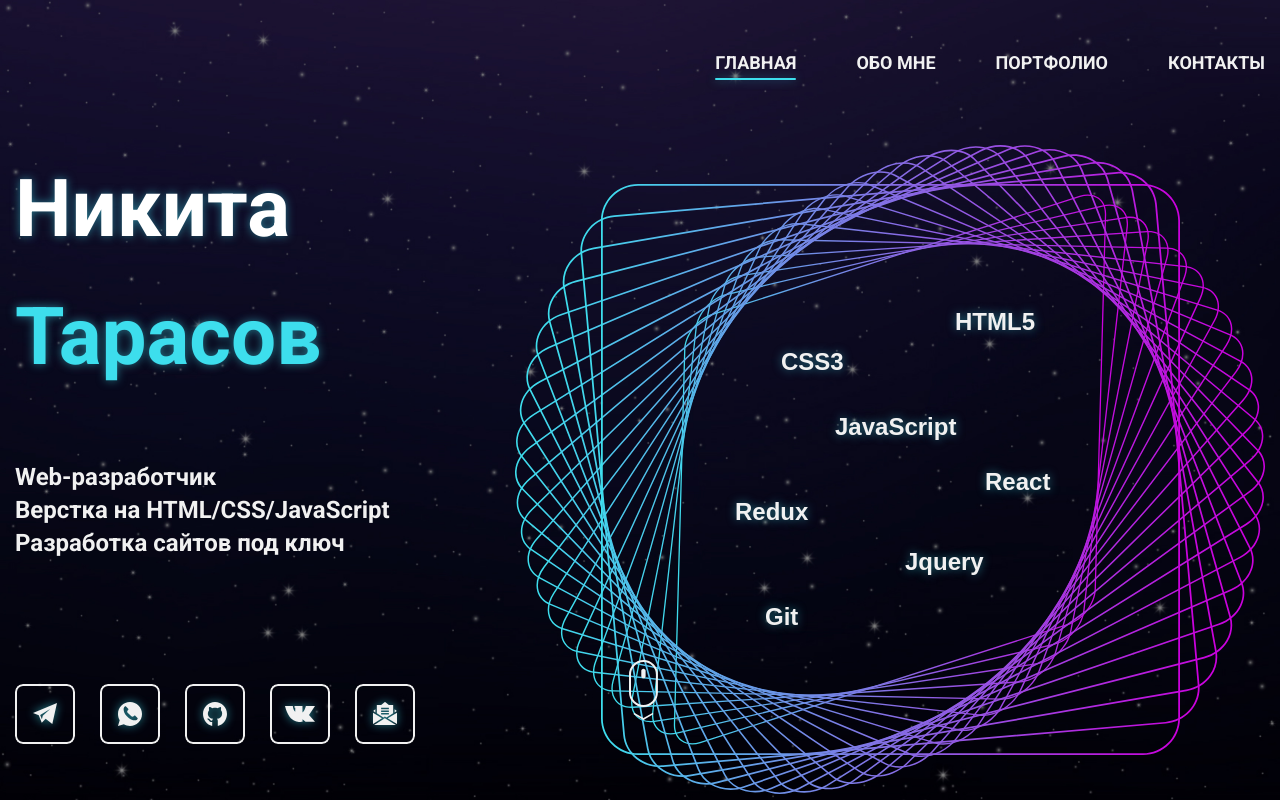
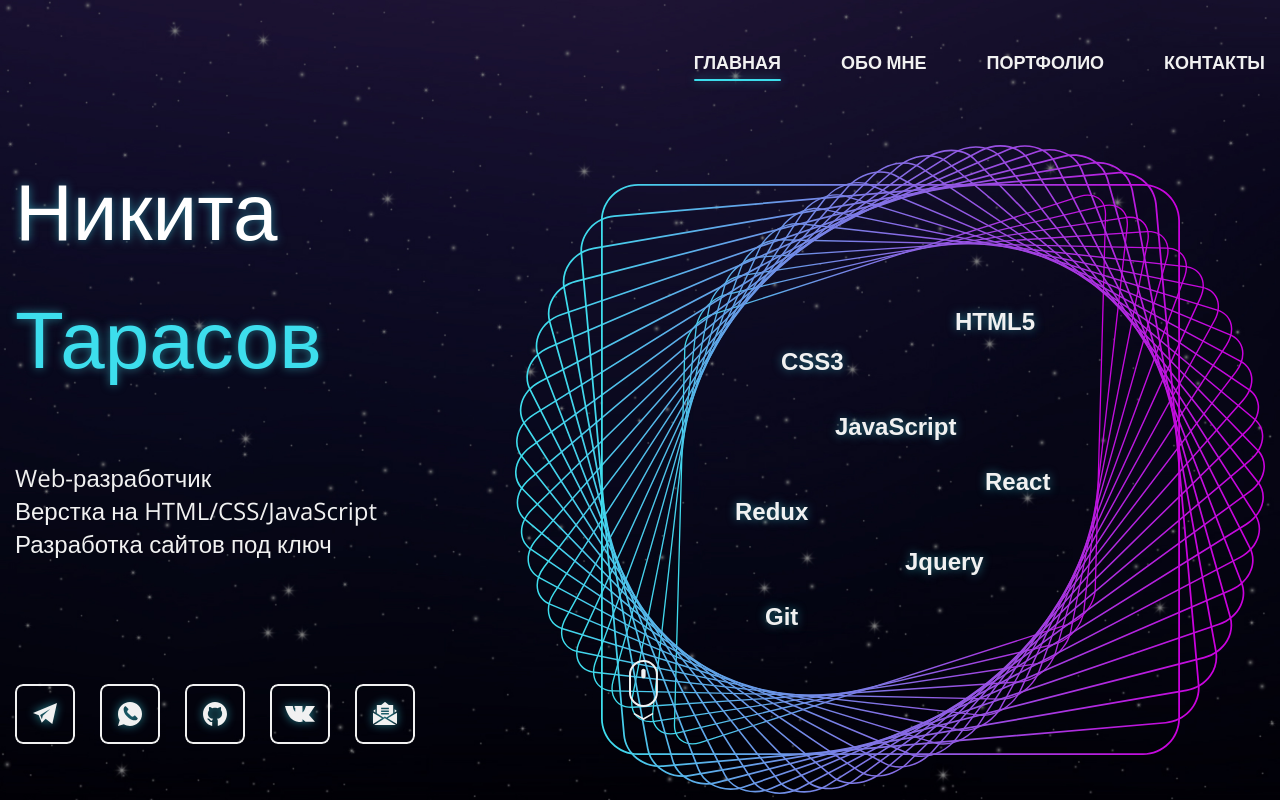
Before and after one commit to n1kko777/n1kko777-dev, a React (Create React App) app: page / in a window 1280 px wide. Built offline with nearby package versions, Linux system fonts and the light colour scheme.

Commit message:
Fix font

```diff
--- a/src/scss/libs/_normalize.scss
+++ b/src/scss/libs/_normalize.scss
@@ -3,7 +3,6 @@
     margin: 0;
     list-style: none;
     outline: none;
-    font-family: 'Proxima Nova', Roboto, system-ui, Tahoma, sans-serif;
     box-sizing: border-box;
 }
 
```
